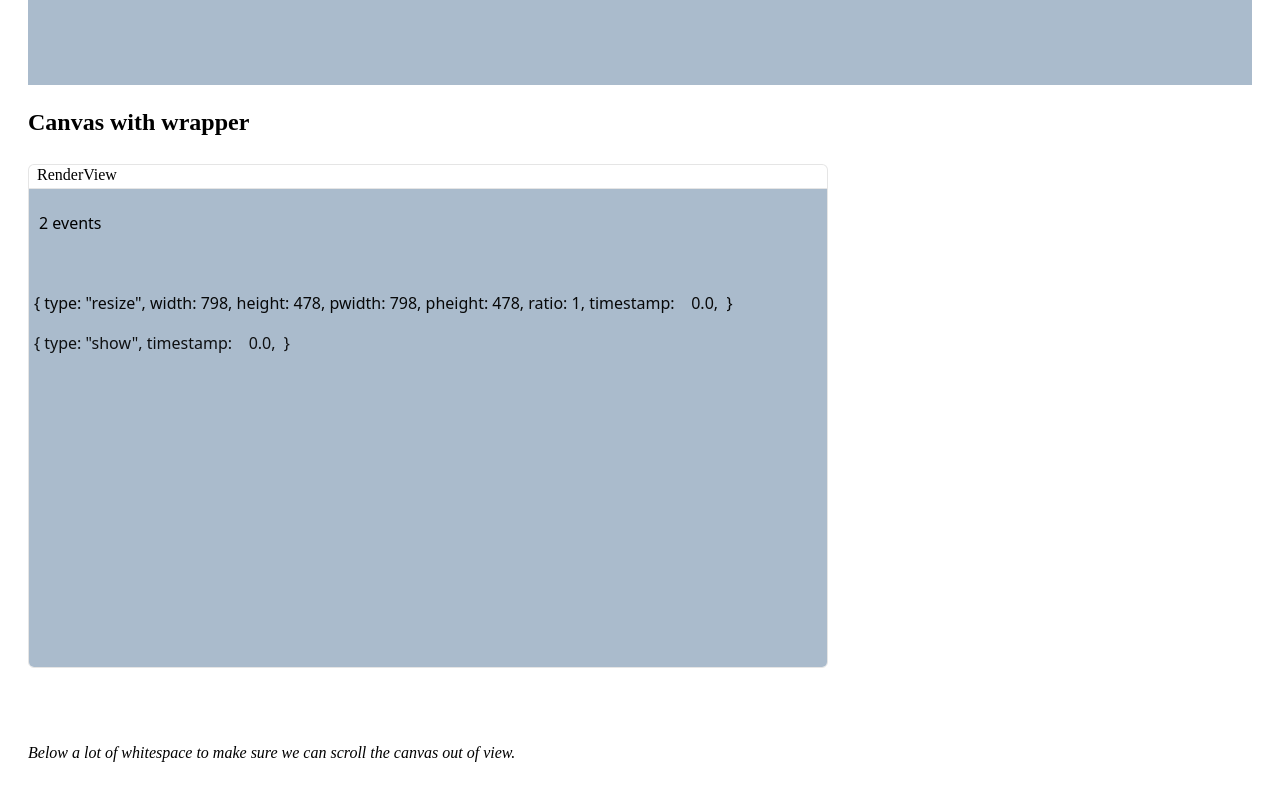
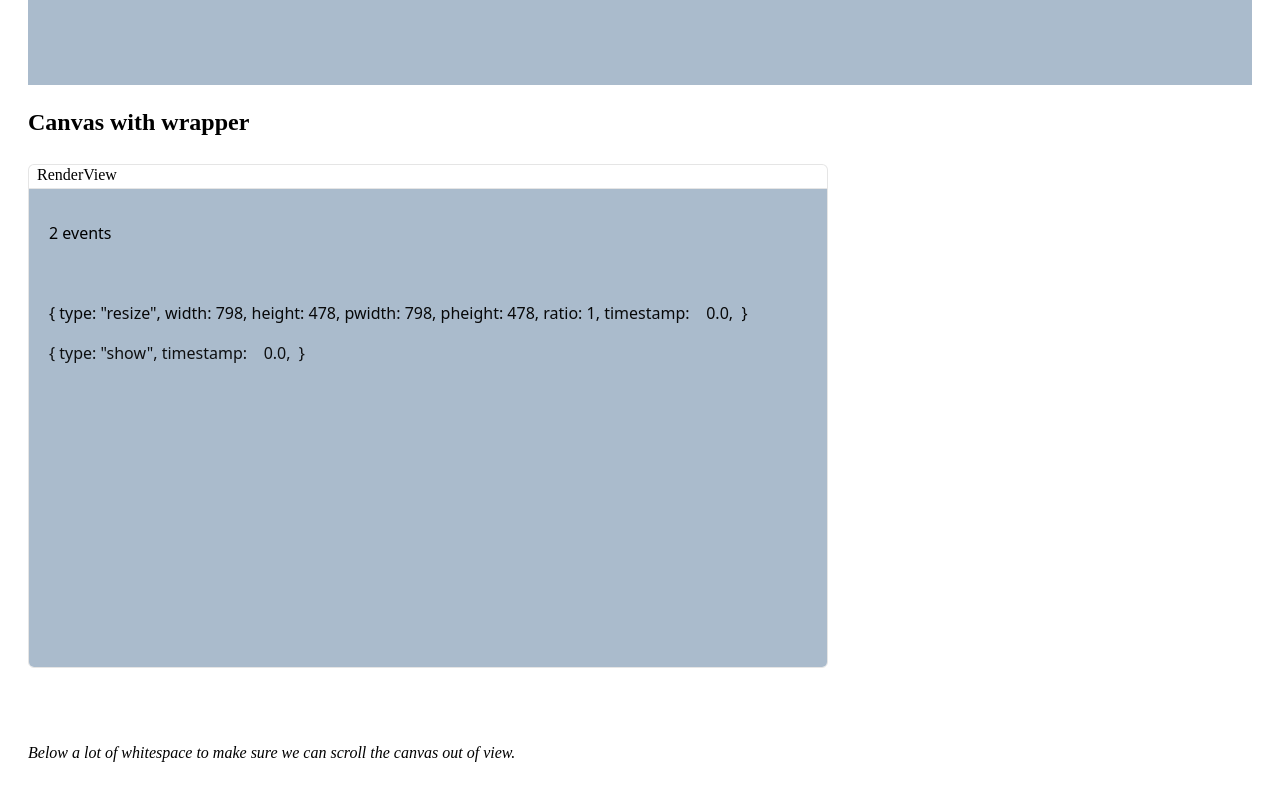
Before and after one commit to pygfx/renderview, a plain HTML site: page src/tester.html in a window 1280 px wide. Shown: the part 588-1388 px from the top of the page. Drawn offline with Linux system fonts and the light colour scheme.

Commit message:
Small tweaks to tester

```diff
--- a/src/tester.html
+++ b/src/tester.html
@@ -58,8 +58,8 @@
 
                 const fontSize = 16
                 const lineSpacing = fontSize * 2.5
-                const x = 10
-                let y = lineSpacing
+                const x = 20
+                let y = 10 + lineSpacing
 
                 ctx.font = `${fontSize * window.devicePixelRatio}px sans`;
                 ctx.fillStyle = `rgba(0, 0, 0, 1)`
@@ -72,7 +72,7 @@
                     y += lineSpacing
                     a = Math.max(0, a - 0.04)
                     ctx.fillStyle = `rgba(0, 0, 0, ${a})`
-                    ctx.fillText(eventToString(event), 5, y)
+                    ctx.fillText(eventToString(event), x, y)
                 }
             }
         }
@@ -102,6 +102,10 @@
         let canvas2 = document.createElement('canvas')
         let view2 = new TesterRenderView(canvas2, element2)
 
+        // Great for debugging to be able to access the views
+        window.view1 = view1
+        window.view2 = view2
+
     </script>
 </head>
 
```
